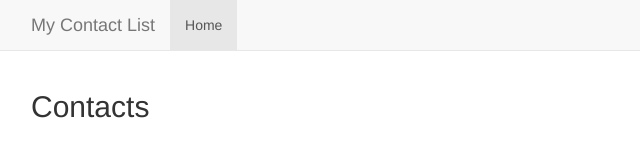
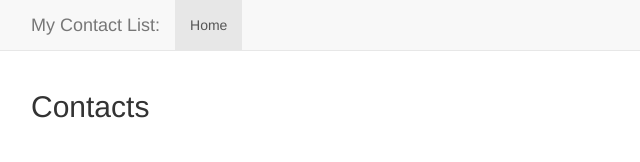
Before and after one commit to davni2014/contact-list-app, a website: page mean-contactlist-master/index.html in a window 1280 px wide. Shown: the top 162 px of the page, 39-679 px from the left. Drawn offline with nearby package versions, Linux system fonts and the light colour scheme; some packages are replaced by stand-ins of ours; no server answers; files whose address does not match are found by name.

Commit message:
Updated index.html
Changed header

```diff
--- a/mean-contactlist-master/index.html
+++ b/mean-contactlist-master/index.html
@@ -29,7 +29,7 @@
     <nav class="navbar navbar-default navbar-fixed-top">
       <div class="container">
         <div class="navbar-header">
-          <div class="navbar-brand" href="#/">My Contact List</div>
+          <div class="navbar-brand" href="#/">My Contact List:</div>
         </div>
         <div id="navbar" class="navbar-collapse collapse">
           <ul class="nav navbar-nav">
```
